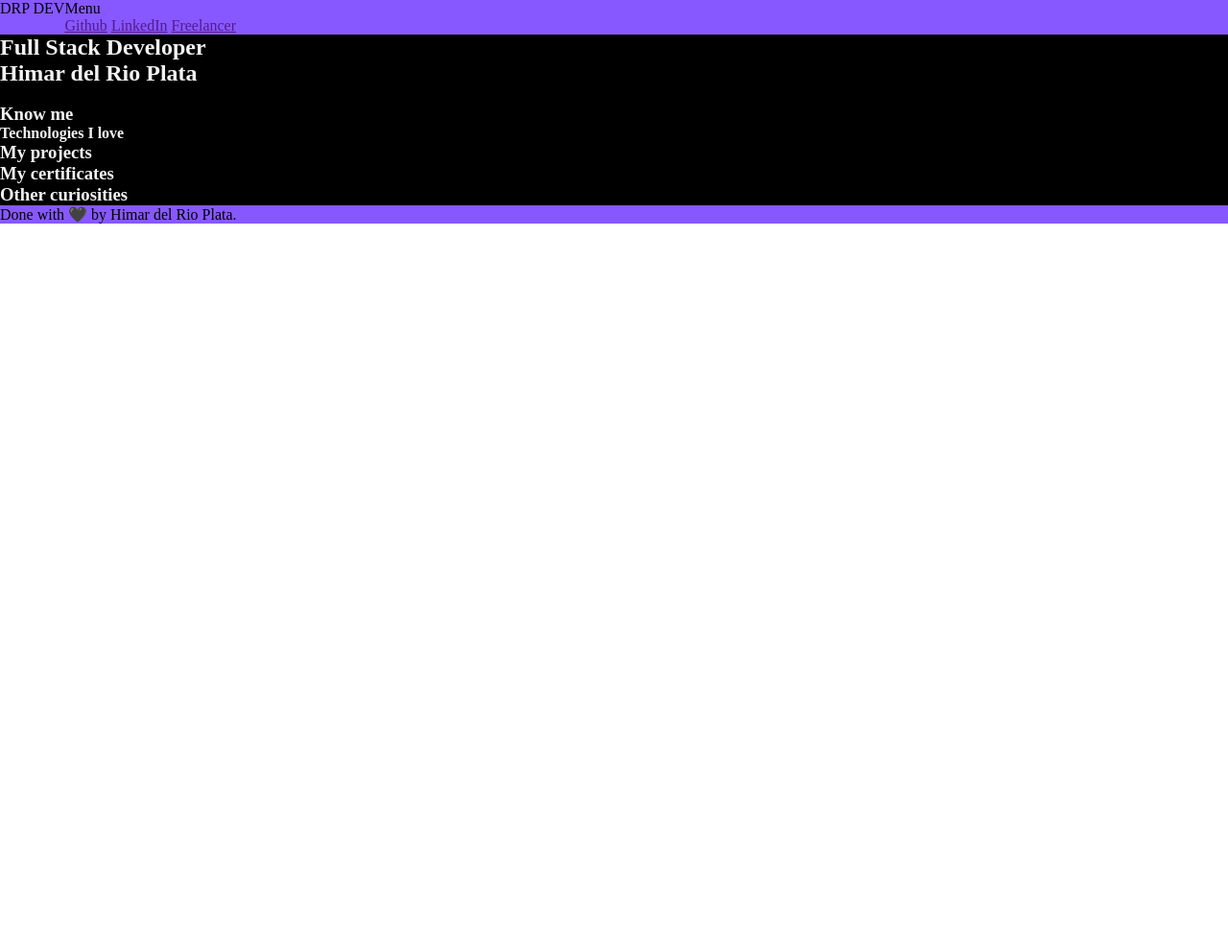
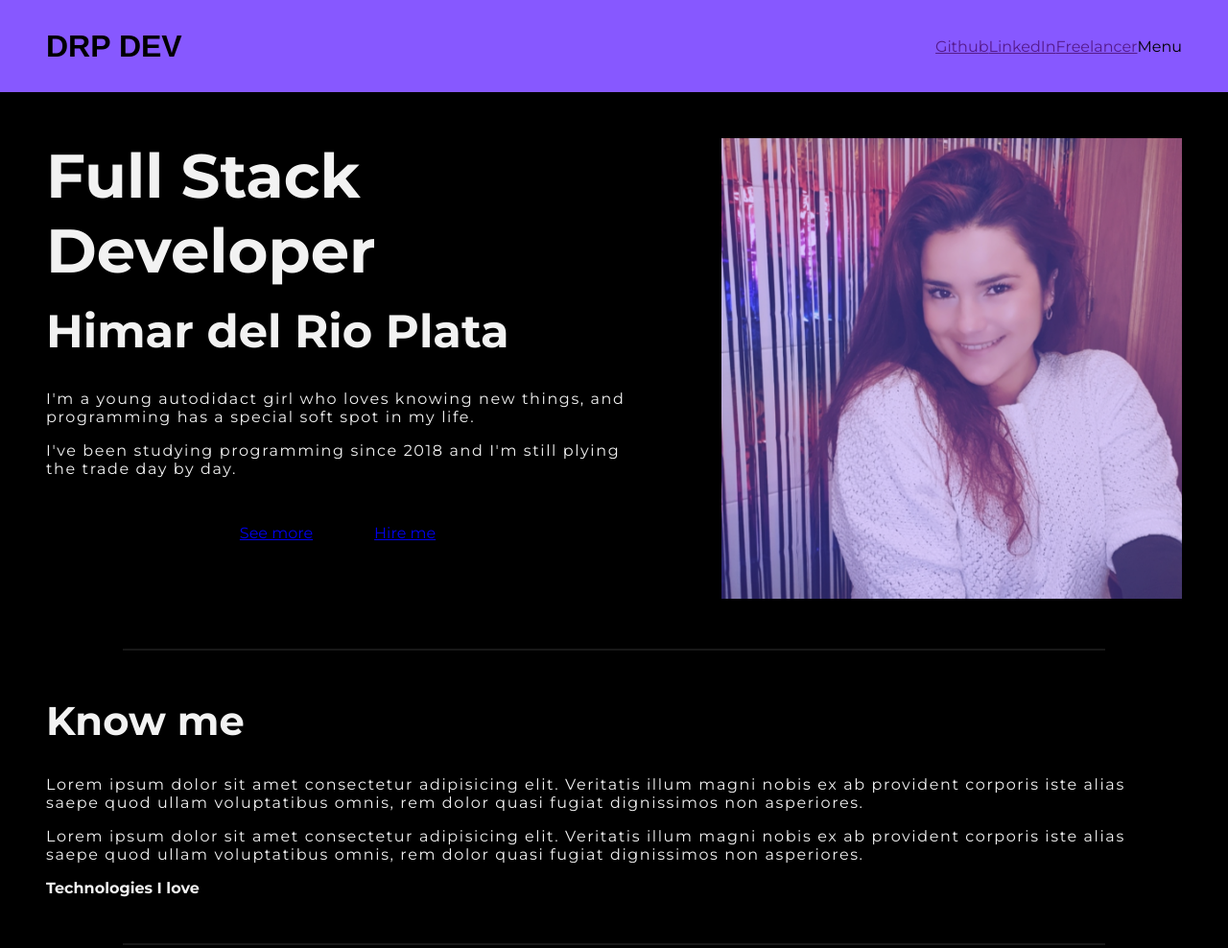
Before and after one commit to winchifrisky/portfolio, a plain HTML site: page src/index.html in a window 1280 px wide. Shown: the top 988 px of the page at 96% size. Before the commit the page ends 800 px from the top, so only its background shows below. Drawn offline with Linux system fonts and the light colour scheme; a web font is replaced by a local one.

Commit message:
Finished main--home estructure, and started main--about-me

```diff
--- a/src/index.html
+++ b/src/index.html
@@ -9,47 +9,58 @@
     <link href="https://fonts.googleapis.com/css2?family=Montserrat+Subrayada:wght@400;700&family=Montserrat:wght@300;400;600;700&display=swap" rel="stylesheet">
 </head>
 <body>
-    <header>
-        <p>DRP DEV</p>
-        <div class="header--container">
-            <div>
-                <p>Menu</p>
-            </div>
-            <div class="header--container-social-media">
-                <a href="">Github</a>
-                <a href="">LinkedIn</a>
-                <a href="">Freelancer</a>
+    <header class="header--main-container">
+        <p class="header--main-container__text-logo">DRP DEV</p>
+        <div class="header--main-container__social-media">
+            <a href="">Github</a>
+            <a href="">LinkedIn</a>
+            <a href="">Freelancer</a>
+            <div class="header--main-container__menu">
+                Menu
             </div>
         </div>
     </header>
     <main>
-        <section class="main--home">
-            <div class="main--home-container-cta">
+        <section class="main--home-container">
+            <div class="main--home-container__cta">
                 <h1>Full Stack Developer</h1>
                 <h2>Himar del Rio Plata</h2>
-                <p></p>
-                <a href="/"></a>
-                <a href="/"></a>
+                <p>I'm a young autodidact girl who loves knowing new things, and programming has a special soft spot in my life.</p>
+                <p>I've been studying programming since 2018 and I'm still plying the trade day by day.</p>
+                <div class="main--home-container__cta-buttons">
+                    <a class="main--home-container__cta-button-1" href="/">See more</a>
+                    <a class="main--home-container__cta-button-2" href="/">Hire me</a>
+                </div>
             </div>
-            <div class="main--home-container-img">
-                <img src="" alt="">
+            <div class="main--home-container__img">
+                <img src="../assets/profile-pic.png" alt="Profile picture with violet shadows">
             </div>
         </section>
-        <!-- Classes and styles definitions onto here. -->
+        <div class="section--divider"></div>
         <section class="main--about-me">
             <h3>Know me</h3>
-            <p></p>
             <div>
+                <p>Lorem ipsum dolor sit amet consectetur adipisicing elit. Veritatis illum magni nobis ex ab provident corporis iste alias saepe quod ullam voluptatibus omnis, rem dolor quasi fugiat dignissimos non asperiores.
+                </p>
+                <p>Lorem ipsum dolor sit amet consectetur adipisicing elit. Veritatis illum magni nobis ex ab provident corporis iste alias saepe quod ullam voluptatibus omnis, rem dolor quasi fugiat dignissimos non asperiores.
+                </p>
+            </div>
+            <div class="main--about-me__technologies-container">
                 <h4>Technologies I love</h4>
-                <div></div>
+                <div>
+
+                </div>
             </div>
         </section>
+        <div class="section--divider"></div>
         <section class="main--projects">
             <h3>My projects</h3>
         </section>
-        <section class="main-certificates">
+        <div class="section--divider"></div>
+        <section class="main--certificates">
             <h3>My certificates</h3>
         </section>
+        <div class="section--divider"></div>
         <section class="main--other-curiosities">
             <h3>Other curiosities</h3>
         </section>
--- a/src/main.css
+++ b/src/main.css
@@ -1,64 +1,154 @@
 :root {
+    /* COLORS */
     --main-violet: #8758FF;
     --main-blue: #5CB8E4;
     --main-black: #000000;
     --secondary-black: #181818;
     --main-white:#F2F2F2;
+    /* FONTS */
+    --title-font: 'Montserrat Subrayada', sans-serif;
+    --regular-font: 'Montserrat', sans-serif;
 }
 * {
     margin: 0;
     padding: 0;
 }
-header {
+body {
+    font-family: var(--regular-font);
+}
+.header--main-container {
+    height: 4rem;
+    display: flex;
+    justify-content: space-between;
+    align-items: center;
+    padding: 1rem 3rem;
     background-color: var(--main-violet);
     color: var(--main-black);
+}
+.header--main-container .header--main-container__text-logo {
+    font-family: var(--title-font);
+    font-weight: bold;
+    font-size: 2rem;
+}
+.header--main-container .header--main-container__social-media {
+    height: 2rem;
     display: flex;
+    justify-content: flex-start;
+    align-items: center;
+}
+.header--main-container .header--main-container__menu {
+
 }
 main {
     background-color: var(--main-black);
     color: var(--main-white);
+    display: flex;
+    flex-direction: column;
 }
-.main--home {
+main .main--home-container {
+    width: 100%;
+    display: grid;
     grid-template:
         "title title image image"
         "subtitle subtitle image image"
         "p p image image"
-        "a a image image";
+        "buttons buttons image image";
 }
-.main--home-container-cta {
+.main--home-container__cta {
+    display: flex;
+    flex-direction: column;
+    justify-content: left;
+    align-content: center;
+    padding: 3rem 3rem 2rem;
+}
+.main--home-container__cta h1 {
+    grid-area: title;
+    font-size: 4rem;
+    padding-bottom: 1rem;
+}
+.main--home-container__cta h2 {
+    grid-area: subtitle;
+    font-size: 3rem;
+    padding-bottom: 2rem;
+}
+.main--home-container__cta p {
+    grid-area: p;
+    letter-spacing: 0.1rem;
+    padding-bottom: 1rem;
+}
+.main--home-container__cta-buttons {
+    grid-area: buttons;
+    display: flex;
+    justify-content: center;
+    align-items: center;
+}
+.main--home-container__cta-button-1 {
+    margin: 1rem;
+    padding: 1rem;
+}
+.main--home-container__cta-button-2 {
+    margin: 1rem;
+    padding: 1rem;
+}
+.main--home-container__img {
+    padding: 3rem 3rem 2rem;
+}
+.main--home-container__img img {
+    max-width: 30rem;
+    max-height: 30rem;
+}
+.section--divider {
+    width: 80vw;
+    height: 1rem;
+    align-self: center;
+    border-bottom: 2px solid var(--secondary-black);
+}
+.main--about-me {
+    padding: 3rem 3rem 2rem;
+}
+.main--about-me h3 {
+    font-size: 2.6rem;
+    padding-bottom: 2rem;
+}
+.main--about-me .main--about-me__technologies-container {
 
 }
-.main--home-container-cta h1 {
+.main--about-me__technologies-container h4 {
 
 }
-.main--home-container-cta h2 {
+.main--about-me__technologies-container div {
 
 }
-.main--home-container-cta p {
-
-}
-.main--home-container-cta a {
-
-}
-.main--home-container-img {
-
-}
-.main--home-container-img img {
-
-}
-.main--about-me {
-
+.main--about-me p {
+    letter-spacing: 0.1rem;
+    padding-bottom: 1rem;
 }
 .main--projects {
-
+    padding: 3rem 3rem 2rem;
 }
-.main-certificates {
-
+.main--projects h3 {
+    font-size: 2.6rem;
+    padding-bottom: 2rem;
 }
-.main-curiosities {
-
+.main--certificates {
+    padding: 3rem 3rem 2rem;
+}
+.main--certificates h3 {
+    font-size: 2.6rem;
+    padding-bottom: 2rem;
+}
+.main--other-curiosities {
+    padding: 3rem 3rem 2rem;
+}
+.main--other-curiosities h3 {
+    font-size: 2.6rem;
+    padding-bottom: 2rem;
 }
 footer {
+    height: 2rem;
     background-color: var(--main-violet);
     color: var(--main-black);
+    display: flex;
+    justify-content: center;
+    align-items: center;
 }
```
Also changed, not shown: assets/profile-pic.png (added).
